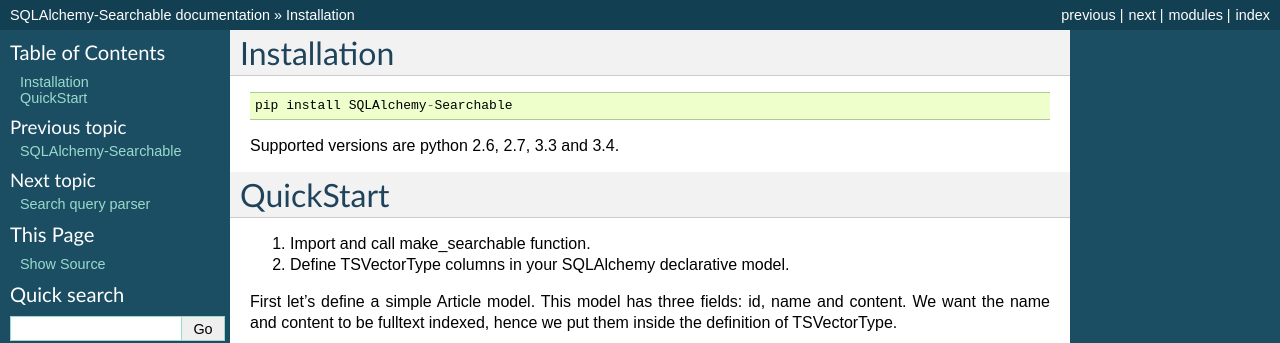
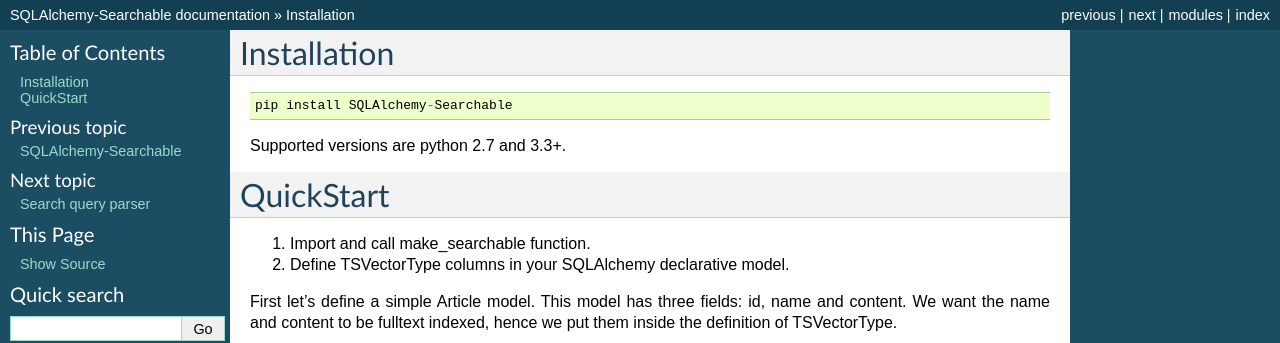
Before and after one commit to falcony-io/sqlalchemy-searchable, a Sphinx documentation site: the page built from docs/installation.rst, in a window 1280 px wide. Shown: the top 343 px of the page. Built offline with Sphinx 7.4.7, drawn with Linux system fonts in a browser that asks for light colours; the version number could not be read and is left out.

Commit message:
python 2.6 is not supported since a966938a and python3.5 is since d4ccad

```diff
--- a/docs/installation.rst
+++ b/docs/installation.rst
@@ -6,7 +6,7 @@
     pip install SQLAlchemy-Searchable
 
 
-Supported versions are python 2.6, 2.7, 3.3 and 3.4.
+Supported versions are python 2.7 and 3.3+.
 
 
 QuickStart
```
